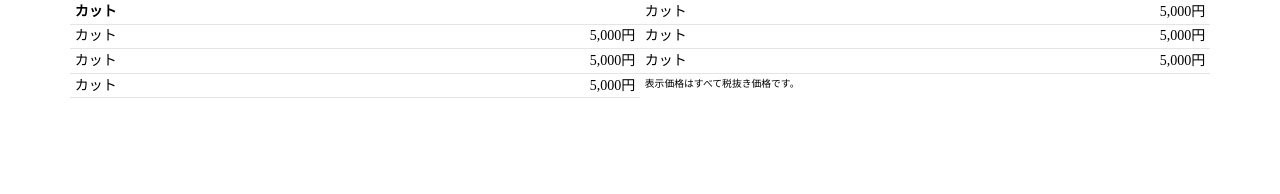
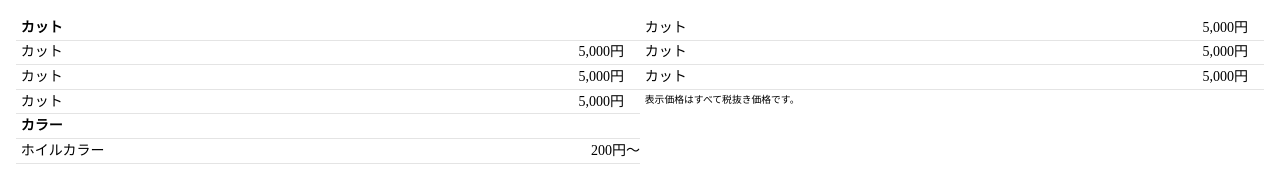
Before and after one commit to yamasakidaisuke/price-list-responsive, a plain HTML site: page index.html in a window 1280 px wide. Drawn offline with Linux system fonts and the light colour scheme.

Commit message:
最適化｜説明文追加

```diff
--- a/css/style.css
+++ b/css/style.css
@@ -1,5 +1,7 @@
+/*以下は確認用の仮CSSです。適時削除お願いします*/
+
 body {
-	margin: 0 5em; //仮
+	margin: 1rem;
 }
 
 body {
@@ -51,15 +53,20 @@ body {
 	width: 50%;
 	border-bottom: 1px solid #e4e4e4;
 	text-align: right;
+	padding-right: 1rem;
 }
 
-.price-dl>dt.price-title {
+.price-dl>.price-title {
 	width: 100%;
 	font-weight: bold;
 }
 
-.price-dl>dt.notice {
+.price-dl>.notice {
 	width: 100%;
 	font-size: 70%;
 	border-bottom: initial;
 }
+
+.price-dl>.from {
+	padding-right: 0;
+}
--- a/index.html
+++ b/index.html
@@ -23,6 +23,9 @@
 					<dd>5,000円</dd>
 					<dt>カット</dt>
 					<dd>5,000円</dd>
+					<dt class="price-title">カラー</dt>
+					<dt>ホイルカラー</dt>
+					<dd class="from">200円～</dd>
 				</dl>
 			</div>
 			<div class="price-content-child-right">
```
Also changed, not shown: 2 other files. Lines whose indentation alone changed are shown as unchanged.
